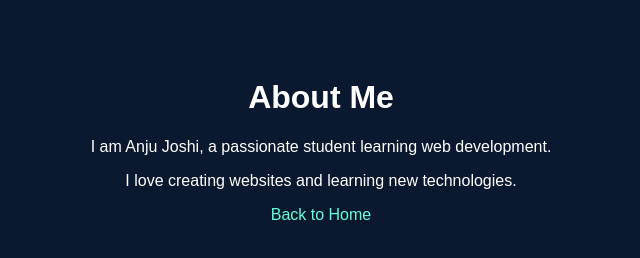
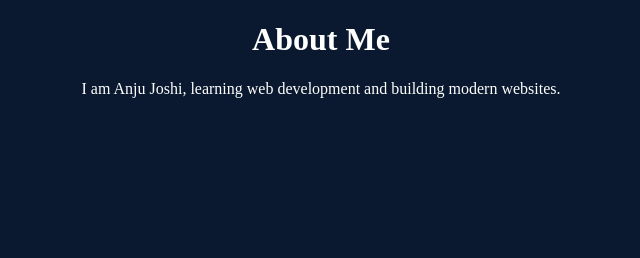
Before and after one commit to anjuai23/anjuai23.github.io, a plain HTML site: page about.html in a window 1280 px wide. Shown: the whole page, without its empty margins (319-959 px from the left). Drawn offline with Linux system fonts and the light colour scheme.

Commit message:
Update about.html

```diff
--- a/about.html
+++ b/about.html
@@ -1,28 +1,15 @@
 <!DOCTYPE html>
 <html>
 <head>
-  <title>About Me</title>
-  <style>
-    body {
-      font-family: Arial;
-      background: #0a192f;
-      color: white;
-      text-align: center;
-      padding: 50px;
-    }
-    a {
-      color: #64ffda;
-      text-decoration: none;
-    }
-  </style>
+<title>About</title>
+<style>
+body {background:#0a192f; color:white; text-align:center;}
+</style>
 </head>
 <body>
 
 <h1>About Me</h1>
-<p>I am Anju Joshi, a passionate student learning web development.</p>
-<p>I love creating websites and learning new technologies.</p>
-
-<a href="index.html">Back to Home</a>
+<p>I am Anju Joshi, learning web development and building modern websites.</p>
 
 </body>
 </html>
```
